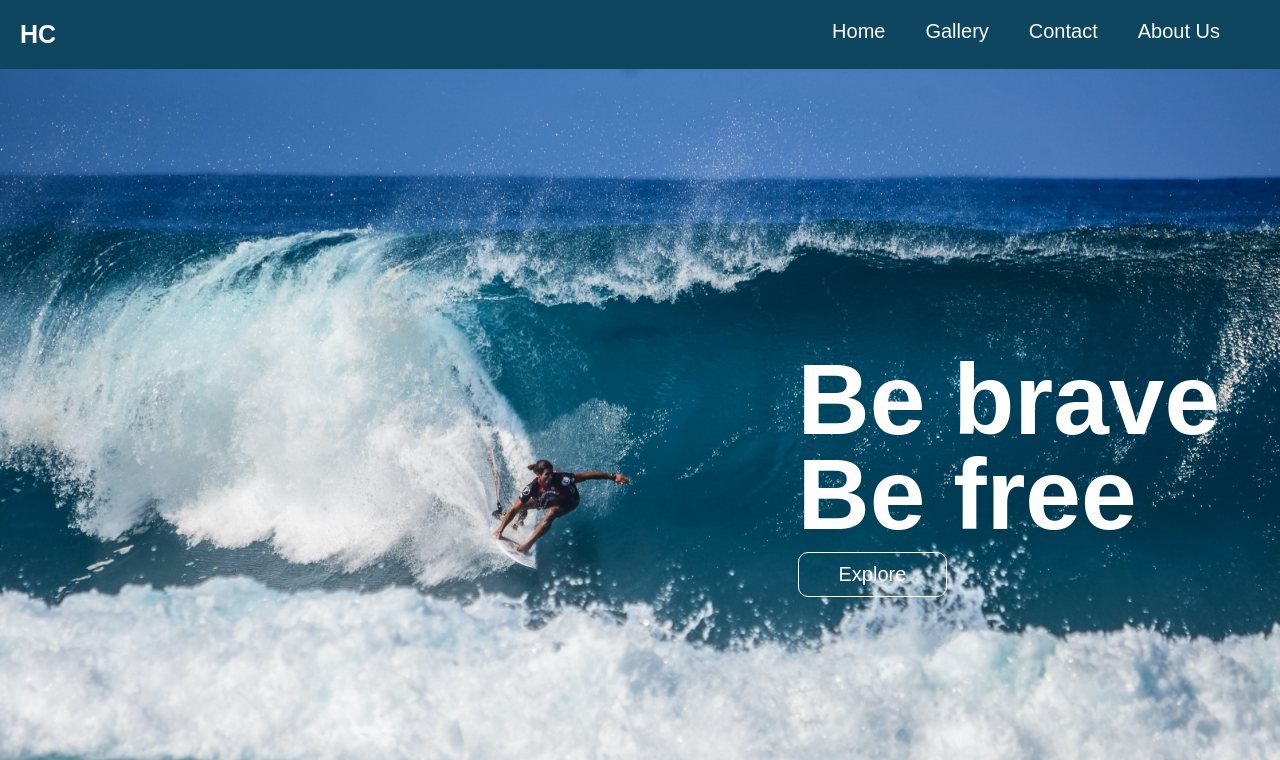
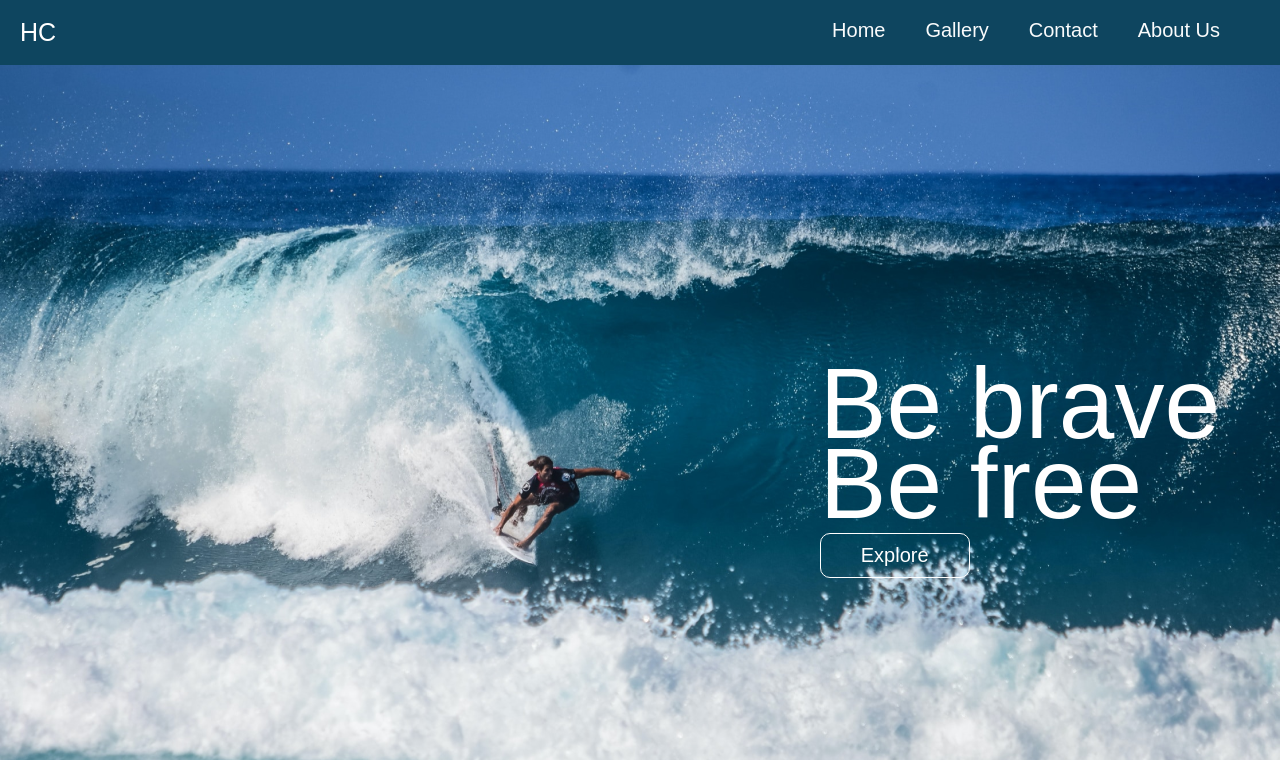
Before and after one commit to helpesito/web-surf, a plain HTML site: page index.html in a window 1280 px wide. Shown: the top 760 px of the page. Drawn offline with Linux system fonts and the light colour scheme.

Commit message:
pagina surf

```diff
--- a/css/estilos.css
+++ b/css/estilos.css
@@ -15,7 +15,6 @@ body {
 
 .navbar {
     background-color:  rgb(14, 69, 95);
-    width: 100vw;
     display: flex;
     justify-content: space-between;
     padding: 20px;
@@ -44,7 +43,6 @@ body {
 }
 
 .hero {
-    width: 100vw;
     height: 100vh;
     background-image: url(../img/bg.png);
     background-repeat: no-repeat;
@@ -79,7 +77,6 @@ button {
 }
 
 .main-info {
-    width: 100vw;
     height: 100vh;
     padding: 20px;
     display: flex;
--- /dev/null
+++ b/css/reset.css
@@ -0,0 +1,43 @@
+html, body, div, span, applet, object, iframe,
+h1, h2, h3, h4, h5, h6, p, blockquote, pre,
+a, abbr, acronym, address, big, cite, code,
+del, dfn, em, img, ins, kbd, q, s, samp,
+small, strike, strong, sub, sup, tt, var,
+b, u, i, center,
+dl, dt, dd, ol, ul, li,
+fieldset, form, label, legend,
+table, caption, tbody, tfoot, thead, tr, th, td,
+article, aside, canvas, details, embed,
+figure, figcaption, footer, header, hgroup,
+menu, nav, output, ruby, section, summary,
+time, mark, audio, video {
+	margin: 0;
+	padding: 0;
+	border: 0;
+	font-size: 100%;
+	font: inherit;
+	vertical-align: baseline;
+}
+/* HTML5 display-role reset for older browsers */
+article, aside, details, figcaption, figure,
+footer, header, hgroup, menu, nav, section {
+	display: block;
+}
+body {
+	line-height: 1;
+}
+ol, ul {
+	list-style: none;
+}
+blockquote, q {
+	quotes: none;
+}
+blockquote:before, blockquote:after,
+q:before, q:after {
+	content: '';
+	content: none;
+}
+table {
+	border-collapse: collapse;
+	border-spacing: 0;
+}
--- a/index.html
+++ b/index.html
@@ -5,6 +5,7 @@
     <meta http-equiv="X-UA-Compatible" content="IE=edge">
     <meta name="viewport" content="width=device-width, initial-scale=1.0">
     <title>Surf</title>
+    <link rel="stylesheet" href="css/reset.css">
     <link rel="stylesheet" href="css/estilos.css">
 </head>
 <body>
```
Lines whose indentation alone changed are shown as unchanged.
